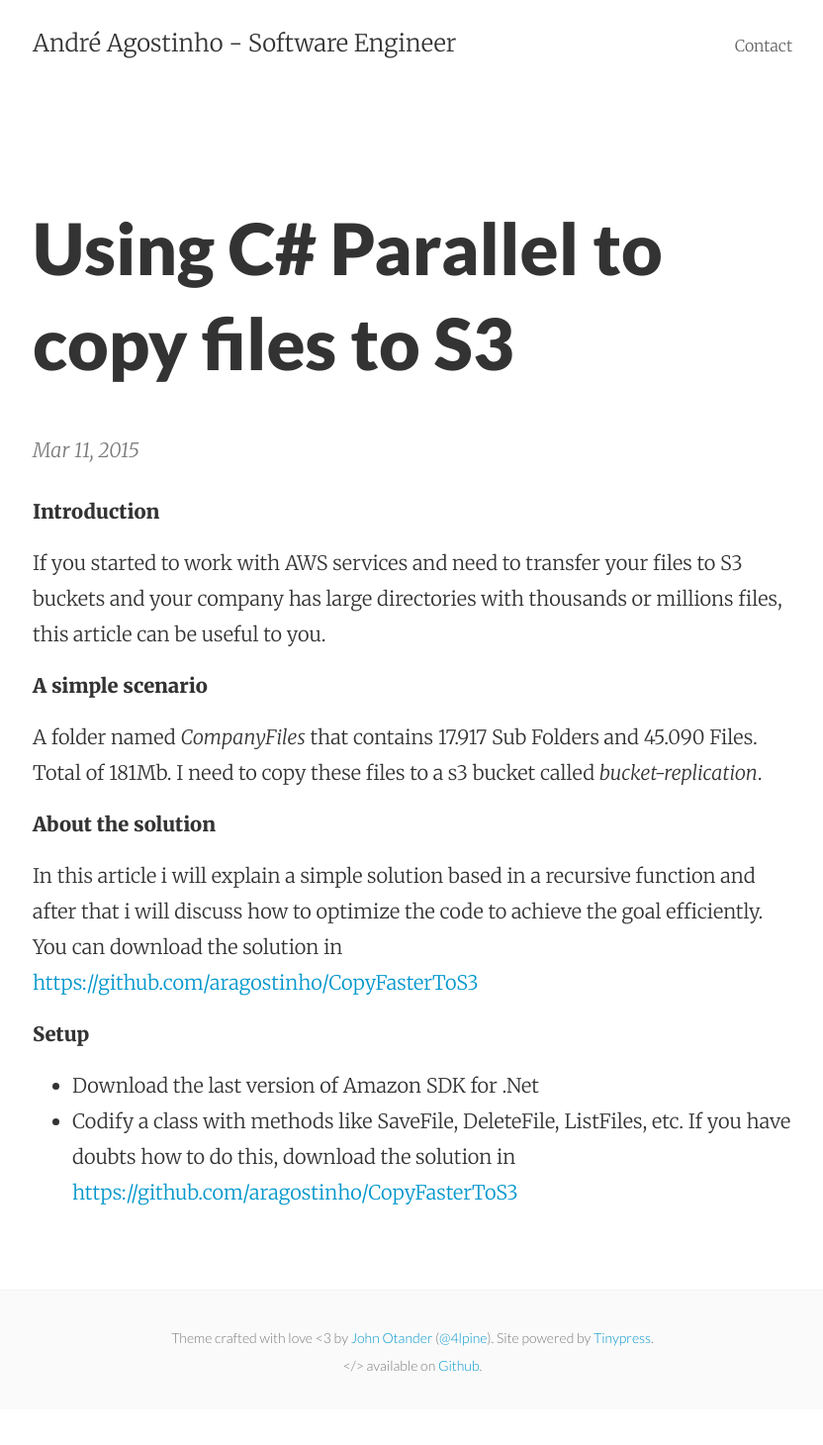
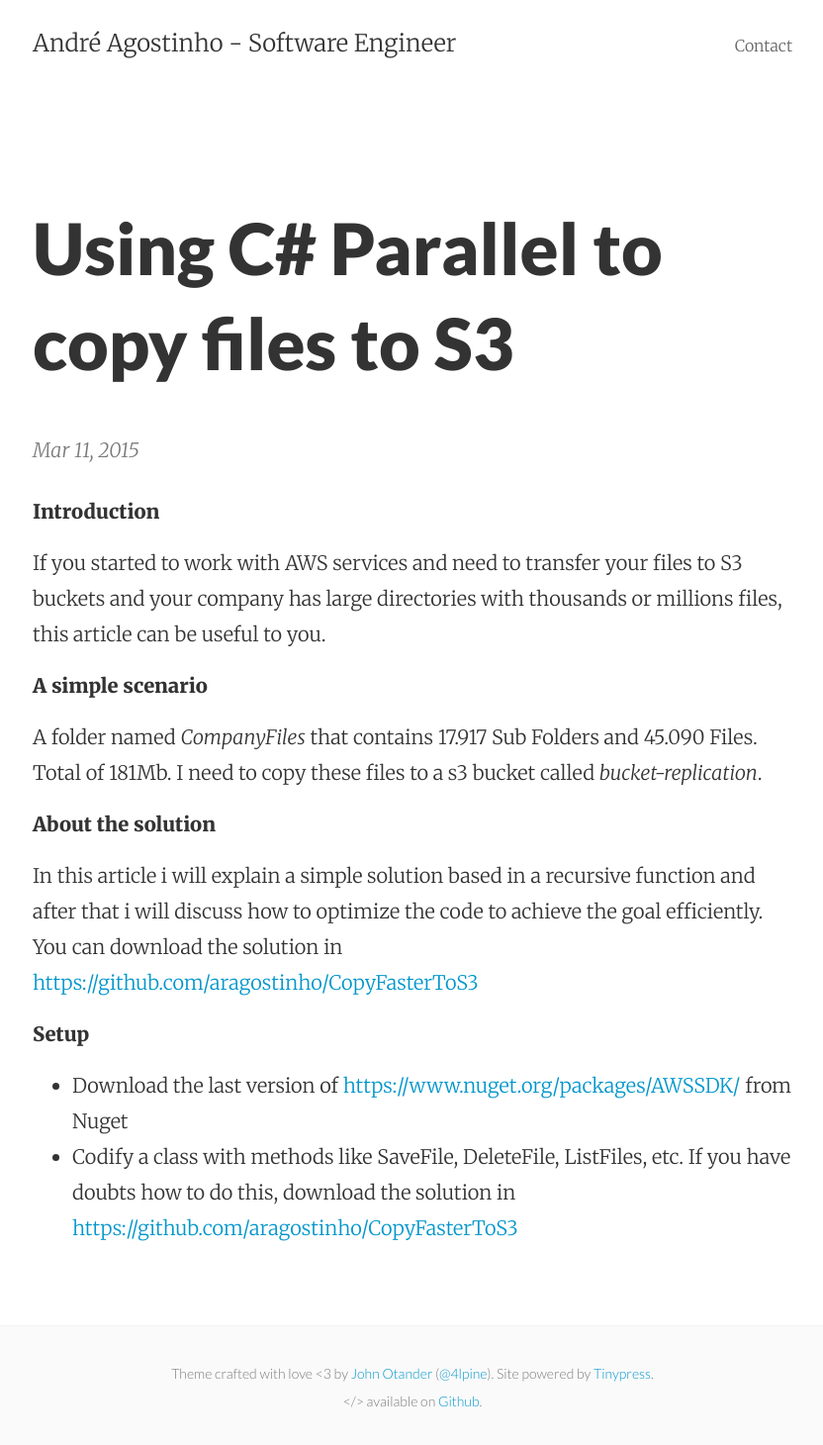
Before and after one commit to aragostinho/aragostinho.github.io, a Jekyll site: the page built from _posts/2015-03-11-titulo-teste.markdown, in a window 1280 px wide. Shown: the whole page at 99% size, without its empty margins (223-1055 px from the left). Built offline with Jekyll 4.4.1, drawn with Linux system fonts in a browser that asks for light colours; before the commit the page ends 1424 px from its top, so only the background shows below that.

Commit message:
Post update: Using C# Parallel to copy files to S3

```diff
--- a/_posts/2015-03-11-titulo-teste.markdown
+++ b/_posts/2015-03-11-titulo-teste.markdown
@@ -19,5 +19,5 @@ In this article i will explain a simple solution based in a recursive function a
 
 **Setup**
 
-* Download the last version of Amazon SDK for .Net
+* Download the last version of [https://www.nuget.org/packages/AWSSDK/](Amazon SDK for .Net) from Nuget
 * Codify a class with methods like SaveFile, DeleteFile, ListFiles, etc.  If you have doubts how to do this, download the solution in [https://github.com/aragostinho/CopyFasterToS3](https://github.com/aragostinho/CopyFasterToS3)
```
